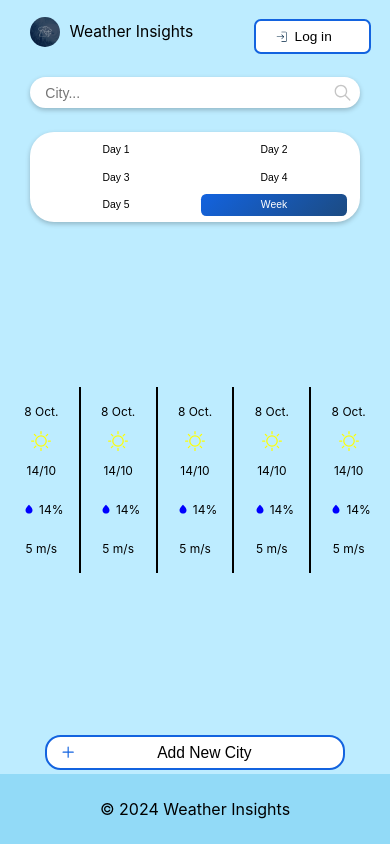
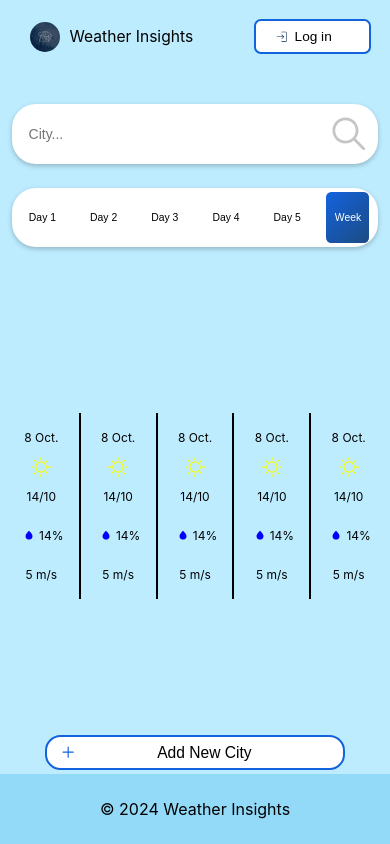
Before and after one commit to data-opser/weather-insights, a React (Create React App) app in the folder frontend/: page / in a window 390 px wide. Built offline with nearby package versions, Linux system fonts and the light colour scheme.

Commit message:
fix elements position

```diff
--- a/frontend/src/styles/CitySearch.css
+++ b/frontend/src/styles/CitySearch.css
@@ -9,7 +9,7 @@
     box-shadow: 0 2px 5px rgba(0, 0, 0, 0.231);
     justify-content: space-between;
     width: 20%;
-    height: 40%;
+    height: 35%; /* Автоматична висота для підлаштування до висоти `.week-buttons` */
     transition: width 0.3s ease, height 0.3s ease;
 }
 
@@ -30,11 +30,11 @@
     color: rgba(0, 0, 0, 0.226);
 }
 
-
+/* Адаптивні стилі */
 @media (max-width: 1200px) {
     .CitySearch {
         width: 30%;
-        height: 35%;
+
     }
     .CitySearch input {
         font-size: 22px;
@@ -44,14 +44,14 @@
 @media (max-width: 992px) {
     .CitySearch {
         width: 40%;
-        height: 30%;
+
     }
     .CitySearch input {
         font-size: 20px;
     }
 }
 
-@media (max-width: 768px) {
+@media (max-width: 791px) {
     .CitySearch {
         width: 50%;
         height: 25%;
@@ -63,8 +63,8 @@
 
 @media (max-width: 576px) {
     .CitySearch {
-        width: 70%;
-        height: 20%;
+        width: 100%;
+
     }
     .CitySearch input {
         font-size: 16px;
@@ -72,10 +72,7 @@
 }
 
 @media (max-width: 400px) {
-    .CitySearch {
-        width: 90%;
-        height: 15%;
-    }
+
     .CitySearch input {
         font-size: 14px;
     }
--- a/frontend/src/styles/Header.css
+++ b/frontend/src/styles/Header.css
@@ -27,7 +27,7 @@
   border: 2px solid #1363DF;
   border-radius: 0.5em;
   font-size: 1.5vw;
-  width: 10vw;
+  width: 11vw;
   padding: 10px 2vw;
   cursor: pointer;
   display: flex;
@@ -79,10 +79,6 @@
     padding: 10px 5%;
   }
 
-  .block-with-logo {
-    margin-bottom: 10px;
-  }
-
   .header p {
     font-size: 4vw;
     text-align: center;
--- a/frontend/src/styles/Main.css
+++ b/frontend/src/styles/Main.css
@@ -13,10 +13,12 @@
 
 .top-elements {
     display: flex;
+    align-items: center;
     flex-direction: row;
     gap: 10px;
     justify-content: center;
     padding: 0 5%;
+    height: 30%;
 }
 
 
--- a/frontend/src/styles/Weekbuttons.css
+++ b/frontend/src/styles/Weekbuttons.css
@@ -7,10 +7,10 @@
     margin: 2% 1%;
     display: flex;
     justify-content: space-between;
-    flex-wrap: wrap;
-    height: auto;
+    flex-wrap: nowrap; /* Забороняємо перенесення на новий рядок */
     box-shadow: 0 2px 5px rgba(0, 0, 0, 0.231);
     overflow: hidden;
+    height: 35%;
 }
 
 .week-buttons button {
@@ -25,7 +25,10 @@
     white-space: nowrap;
     overflow: hidden;
     text-overflow: ellipsis;
-    flex: 1 1 100px;
+    display: flex;
+    align-items: center;
+    justify-content: center;
+    flex-shrink: 1; /* Дозволяє кнопкам стискатися */
 }
 
 .week-buttons button.blue {
@@ -34,11 +37,9 @@
     color: white;
 }
 
+/* Адаптивні стилі */
+@media (max-width: 1200px) {
 
-@media (max-width: 1200px) {
-    .week-buttons {
-        max-width: 90%;
-    }
     .week-buttons button {
         font-size: 0.9em;
         padding: 0.8em 1.8em;
@@ -46,18 +47,16 @@
 }
 
 @media (max-width: 992px) {
-    .week-buttons {
-        max-width: 95%;
-    }
+
     .week-buttons button {
         font-size: 0.8em;
         padding: 0.7em 1.5em;
     }
 }
 
-@media (max-width: 768px) {
+@media (max-width: 791px) {
     .week-buttons {
-        max-width: 100%;
+        height: 25%;
     }
     .week-buttons button {
         font-size: 0.75em;
@@ -65,28 +64,19 @@
     }
 }
 
-@media (max-width: 576px) {
-    .week-buttons {
-        max-width: 90%;
-        flex-wrap: wrap;
+@media (max-width: 710px) {
 
-    }
     .week-buttons button {
         font-size: 0.7em;
         padding: 0.5em 1em;
-        flex: 1 1 45%;
-        margin: 1% 2%;
     }
 }
 
-@media (max-width: 400px) {
-    .week-buttons {
-        width: 100%;
-    }
+@media (max-width: 612px) {
+
     .week-buttons button {
-        width: 100%;
         font-size: 0.65em;
         padding: 0.5em 0.8em;
-
+        margin: 0.1em;
     }
 }
```
